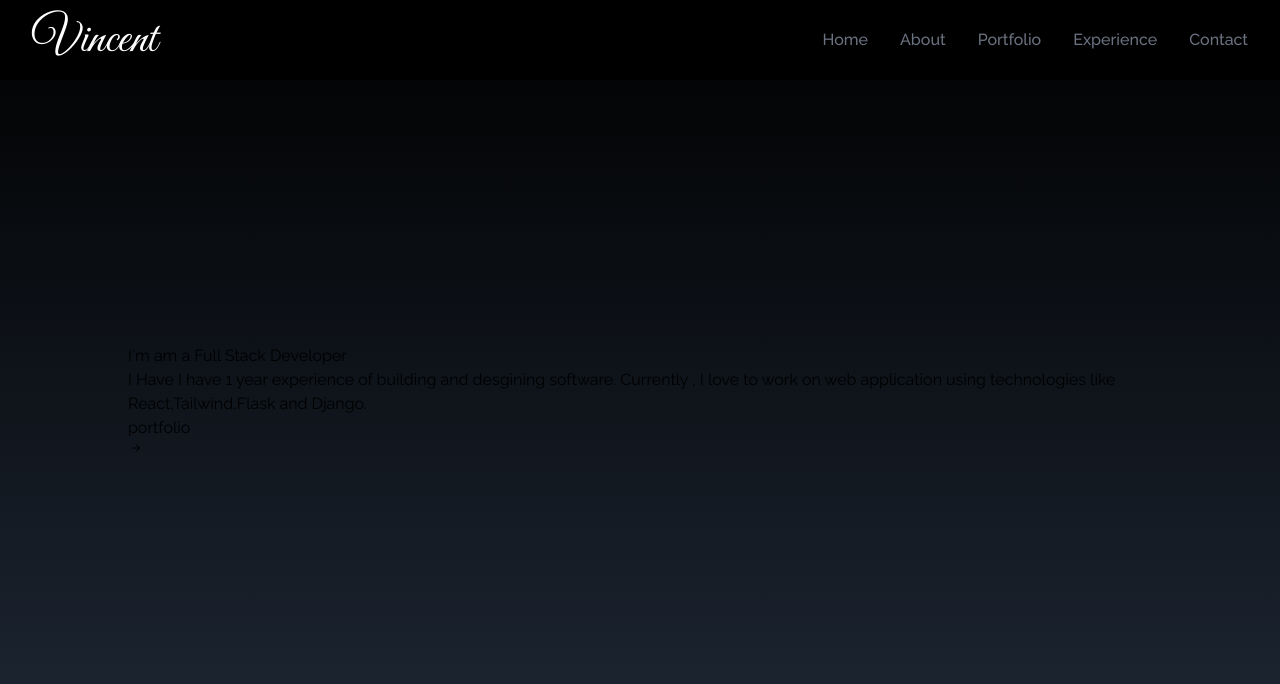
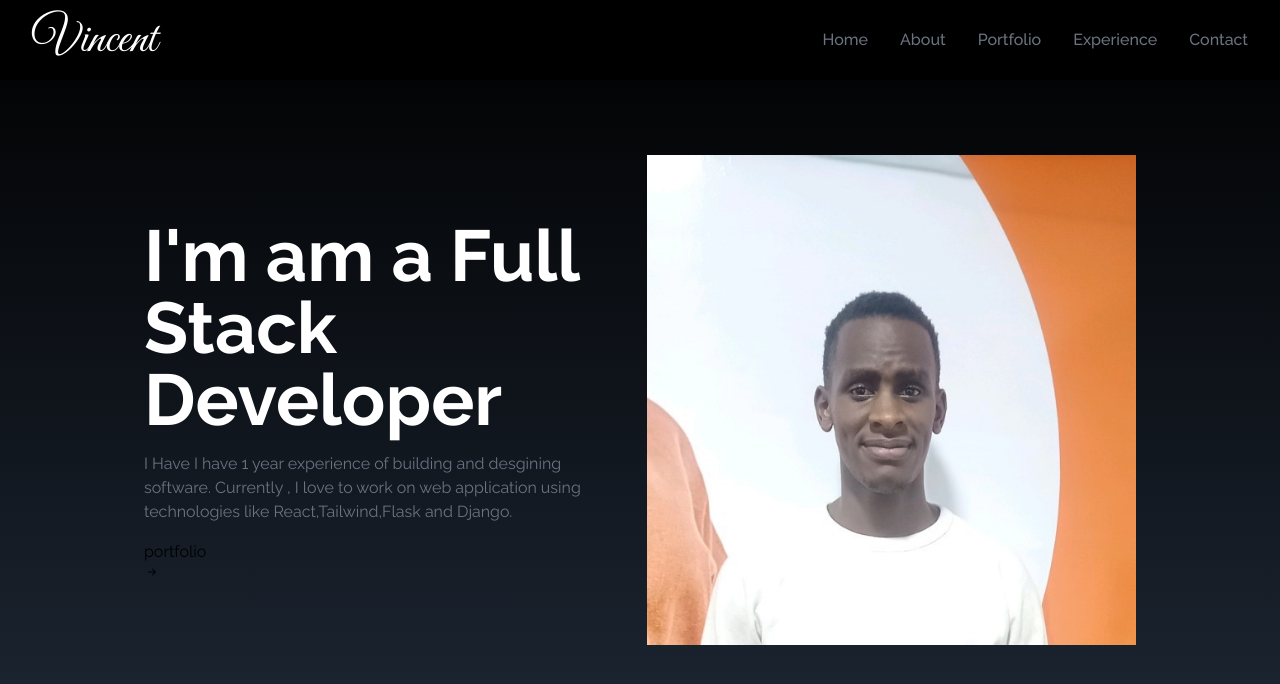
Before and after one commit to vincenttommi/portifolio, a React (Create React App) app in the folder port/: page / in a window 1280 px wide. Shown: the top 684 px of the page. Built offline with nearby package versions, Linux system fonts and the light colour scheme.

Commit message:
updating  navigation changes

```diff
--- a/port/src/Components/Home.js
+++ b/port/src/Components/Home.js
@@ -1,14 +1,14 @@
 import React from 'react'
-import  vin from  '../assests/port/vin.jpg'
+import  vin from  '../assests/port/vin.jpeg'
 import {BsArrowRightShort} from "react-icons/bs";
 
 const Home = () => {
   return (
     <div  name='home' className='flex h-screen w-full bg-gradient-to-b from-black to-gray-800'>
-      <div className="max-w-screen-lg mx-auto flex flex-col items-center justify-center h-full">
-        <div>
-            <h2>I'm am a Full Stack Developer</h2>
-             <p>
+      <div className="max-w-screen-lg mx-auto flex flex-col items-center justify-center h-full px-4 md:flex-row">
+        <div className='flex flex-col justify-center h-full'>
+            <h2 className='text-4xl sm:text-7xl font-bold text-white'>I'm am a Full Stack Developer</h2>
+             <p className='text-gray-500 py-4 max-w-md'>
    I Have   I have 1 year experience of building  and  desgining software.
    Currently , I love to work  on web application using technologies like
    React,Tailwind,Flask and Django.
@@ -23,6 +23,10 @@ const Home = () => {
              </div>
         </div>
 
+        <div className='rounded-2xl mx-auto  w-2/3 md:w-full'>
+         <img src={vin}  alt="my profile" />
+        </div>
+
         </div>
     </div>
   )
```
Also changed, not shown: port/src/assests/port/vin.jpeg (renamed from port/src/assests/port/vin.jpg).
